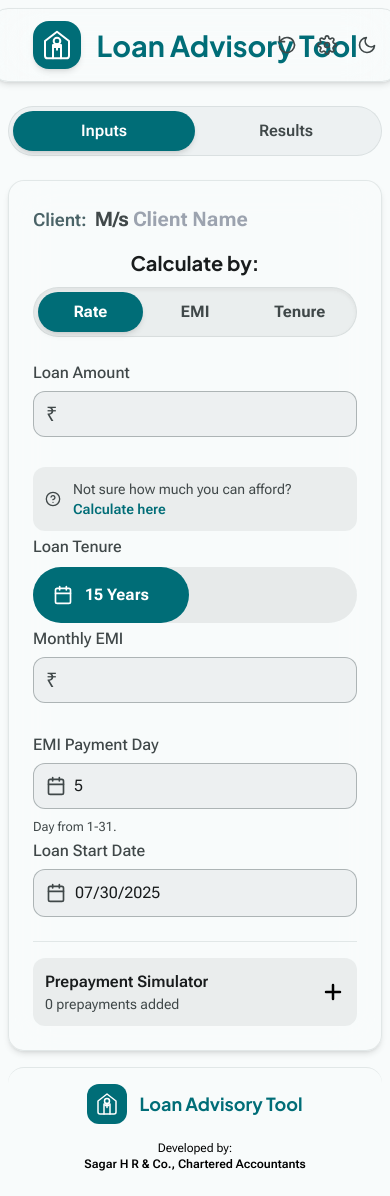
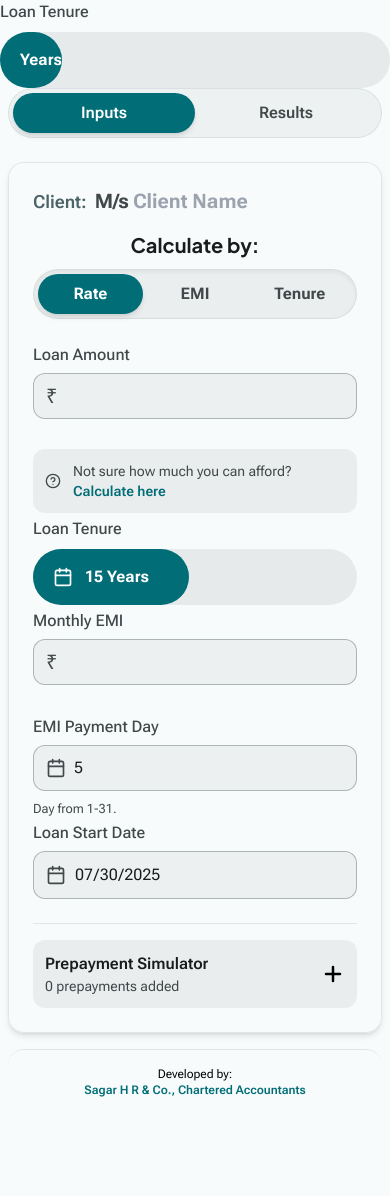
Before and after one commit to hrsagar28/loan-calculator-app, a React (Create React App) app: page / in a window 390 px wide. After the commit the page ends 1122 px from the top, so only its background shows below. Built offline with nearby package versions, Linux system fonts and the light colour scheme.

Commit message:
Improvements to footer, haptics and header in mobile layout

```diff
--- a/src/components/common/ExpressiveSlider.js
+++ b/src/components/common/ExpressiveSlider.js
@@ -17,7 +17,7 @@ const ExpressiveSlider = ({ min, max, step, value, onChange, disabled, icon: Ico
 
         if (newValue !== value) {
             // Vibrate with a short, soft pulse on each step change
-            if (navigator.vibrate) navigator.vibrate(10);
+            if (navigator.vibrate) navigator.vibrate(1);
             onChange(newValue);
         }
     }, [min, max, step, value, onChange, disabled]);
@@ -52,7 +52,7 @@ const ExpressiveSlider = ({ min, max, step, value, onChange, disabled, icon: Ico
             newValue = Math.max(min, value - step);
         }
         if (newValue !== value) {
-            if (navigator.vibrate) navigator.vibrate(10);
+            if (navigator.vibrate) navigator.vibrate(1);
             onChange(newValue);
         }
     };
--- a/src/components/layout/Footer.js
+++ b/src/components/layout/Footer.js
@@ -1,24 +1,14 @@
 import React from 'react';
-import { icons } from '../../constants/icons';
 
 const Footer = () => {
     return (
         <footer className="mt-auto p-2 md:p-4 no-print">
             <div className="max-w-8xl mx-auto text-center text-on-surface-variant/80 p-4 md:p-6 bg-surface-container/50 border-t border-outline-variant rounded-2xl">
-                <div className="flex flex-col md:flex-row justify-between items-center gap-4">
-                    <div className="flex items-center gap-3">
-                        <div className="w-10 h-10 rounded-xl flex items-center justify-center bg-primary text-on-primary">
-                            <icons.LoanLogo className="w-6 h-6" />
-                        </div>
-                        <h3 className="text-lg font-bold text-primary font-display">
-                            Loan Advisory Tool
-                        </h3>
-                    </div>
-                    <div className="text-xs md:text-right">
+                <div className="flex flex-col md:flex-row justify-center items-center gap-4">
+                    <div className="text-xs text-center">
                         <p>
                             Developed by: <br className="sm:hidden" />
-                            <span className="font-semibold">Sagar H R & Co.,</span> <br className="hidden md:block" />
-                            <span className="font-semibold">Chartered Accountants</span>
+                            <span className="font-semibold text-primary">Sagar H R & Co., Chartered Accountants</span>
                         </p>
                     </div>
                 </div>
--- a/src/components/layout/Header.js
+++ b/src/components/layout/Header.js
@@ -1,56 +1,106 @@
-import React, { useState, useEffect } from 'react';
+import React, { useState, useRef, useCallback } from 'react';
 import { icons } from '../../constants/icons';
-import Tooltip from '../common/Tooltip';
 
-const AnimatedIcon = ({ isToggled, OnIcon, OffIcon }) => (
-    <div className={`transition-transform duration-500 ease-expressive ${isToggled ? 'rotate-180' : ''}`}>
-        {isToggled ? <OnIcon /> : <OffIcon />}
-    </div>
-);
+const ExpressiveSlider = ({ min, max, step, value, onChange, disabled, icon: IconComponent, handleInteractiveClick = () => {} }) => {
+    const sliderRef = useRef(null);
+    const [isDragging, setIsDragging] = useState(false);
+    const Icon = icons[IconComponent];
+    const getPercentage = useCallback((current) => ((current - min) / (max - min)) * 100, [min, max]);
 
-const Header = ({
-    isDarkMode, setIsDarkMode,
-    setIsSettingsOpen, handleReset, handleInteractiveClick
-}) => {
-    const [headerVisible, setHeaderVisible] = useState(true);
-    const [lastScrollY, setLastScrollY] = useState(0);
+    const handleInteraction = useCallback((e) => {
+        if (!sliderRef.current || disabled) return;
+        const rect = sliderRef.current.getBoundingClientRect();
+        const clientX = e.touches ? e.touches[0].clientX : e.clientX;
+        const percentage = Math.max(0, Math.min(100, ((clientX - rect.left) / rect.width) * 100));
+        const rawValue = (percentage / 100) * (max - min) + min;
+        const newValue = Math.round(rawValue / step) * step;
 
-    useEffect(() => {
-        const handleScroll = () => {
-            const currentScrollY = window.scrollY;
-            if (currentScrollY > lastScrollY && currentScrollY > 100) {
-                setHeaderVisible(false);
-            } else {
-                setHeaderVisible(true);
-            }
-            setLastScrollY(currentScrollY);
+        if (newValue !== value) {
+            // Vibrate with a short, soft pulse on each step change
+            if (navigator.vibrate) navigator.vibrate(1);
+            onChange(newValue);
+        }
+    }, [min, max, step, value, onChange, disabled]);
+
+    const handleStart = (e) => {
+        if (disabled) return;
+        // Trigger haptic feedback on initial touch
+        handleInteractiveClick()();
+        setIsDragging(true);
+        e.preventDefault();
+        handleInteraction(e);
+        const handleMove = (moveEvent) => { moveEvent.preventDefault(); handleInteraction(moveEvent); };
+        const handleEnd = () => {
+            setIsDragging(false);
+            window.removeEventListener('mousemove', handleMove);
+            window.removeEventListener('mouseup', handleEnd);
+            window.removeEventListener('touchmove', handleMove);
+            window.removeEventListener('touchend', handleEnd);
         };
+        window.addEventListener('mousemove', handleMove);
+        window.addEventListener('mouseup', handleEnd);
+        window.addEventListener('touchmove', handleMove);
+        window.addEventListener('touchend', handleEnd);
+    };
 
-        window.addEventListener('scroll', handleScroll, { passive: true });
-        return () => window.removeEventListener('scroll', handleScroll);
-    }, [lastScrollY]);
+    const handleKeyDown = (e) => {
+        if (disabled) return;
+        let newValue = value;
+        if (e.key === 'ArrowRight' || e.key === 'ArrowUp') {
+            newValue = Math.min(max, value + step);
+        } else if (e.key === 'ArrowLeft' || e.key === 'ArrowDown') {
+            newValue = Math.max(min, value - step);
+        }
+        if (newValue !== value) {
+            if (navigator.vibrate) navigator.vibrate(1);
+            onChange(newValue);
+        }
+    };
+
+    const percentage = getPercentage(value);
 
     return (
-        <header className={`sticky top-0 z-30 p-2 md:p-4 -mx-4 mb-4 no-print transition-transform duration-300 ease-in-out ${headerVisible ? 'translate-y-0' : '-translate-y-full'}`}>
-            <div className="max-w-8xl mx-auto p-3 lg:p-4 rounded-2xl flex items-center justify-center relative bg-surface/80 border-glass glass-effect shadow-glass">
-
-                <div className="flex items-center gap-4">
-                    <div className="w-12 h-12 rounded-2xl flex items-center justify-center bg-primary text-on-primary shadow-md">
-                        <icons.LoanLogo className="w-8 h-8" />
+        <div>
+            <label htmlFor="tenure-slider" className="block font-medium mb-2 text-on-surface-variant">Loan Tenure</label>
+            <div
+                id="tenure-slider"
+                ref={sliderRef}
+                onMouseDown={handleStart}
+                onTouchStart={handleStart}
+                onKeyDown={handleKeyDown}
+                tabIndex={disabled ? -1 : 0}
+                role="slider"
+                aria-valuemin={min}
+                aria-valuemax={max}
+                aria-valuenow={value}
+                aria-valuetext={`${value} years`}
+                aria-label="Loan Tenure"
+                className={`relative w-full h-14 flex items-center rounded-full bg-surface-container-highest cursor-pointer select-none ${disabled ? 'opacity-50 cursor-not-allowed' : ''} focus:outline-none focus:ring-2 focus:ring-primary focus:ring-offset-2 focus:ring-offset-background`}
+            >
+                <div className="flex items-center gap-3 pl-5 text-on-surface-variant w-full">
+                    {Icon && <Icon />}
+                    <span className="font-bold">{value} Years</span>
+                </div>
+                <div
+                    className="absolute top-0 left-0 h-full rounded-full bg-primary flex items-center overflow-hidden"
+                    style={{ width: `${percentage}%`, transition: isDragging ? 'none' : 'width 150ms ease-out' }}
+                >
+                    <div className="flex items-center gap-3 pl-5 text-on-primary flex-shrink-0 whitespace-nowrap">
+                        {Icon && <Icon />}
+                        <span className="font-bold">{value} Years</span>
                     </div>
-                    <h1 className="text-[1.8em] md:text-[2.2em] font-bold text-primary font-display leading-tight">
-                        Loan Advisory Tool
-                    </h1>
                 </div>
-
-                <div className="absolute top-0 right-0 h-full flex items-center gap-1 md:gap-2 text-on-surface-variant p-3">
-                    <Tooltip text="Reset Data"><button aria-label="Reset Data" onClick={handleInteractiveClick(handleReset)} className="p-2 rounded-full hover:bg-surface-container-high transition-colors"><icons.RotateCcw className="w-5 h-5 md:w-6 md:h-6" /></button></Tooltip>
-                    <Tooltip text="Settings"><button aria-label="Settings" onClick={handleInteractiveClick(() => setIsSettingsOpen(true))} className="p-2 rounded-full hover:bg-surface-container-high transition-colors"><icons.Settings className="w-5 h-5 md:w-6 md:h-6" /></button></Tooltip>
-                    <Tooltip text={isDarkMode ? "Light Mode" : "Dark Mode"}><button aria-label={isDarkMode ? "Switch to Light Mode" : "Switch to Dark Mode"} onClick={handleInteractiveClick(() => setIsDarkMode(!isDarkMode))} className="p-2 rounded-full hover:bg-surface-container-high transition-colors"><AnimatedIcon isToggled={isDarkMode} OnIcon={() => <icons.Sun className="w-5 h-5 md:w-6 md:h-6" />} OffIcon={() => <icons.Moon className="w-5 h-5 md:w-6 md:h-6" />} /></button></Tooltip>
-                </div>
+                <div
+                    className="absolute top-0 h-full w-1 bg-on-primary transition-transform duration-300 ease-spring"
+                    style={{
+                        left: `calc(${percentage}% - 2px)`,
+                        transform: `translateX(-50%) scaleY(${isDragging ? 1.2 : 1})`,
+                        display: percentage > 1 && percentage < 99 ? 'block' : 'none'
+                    }}
+                ></div>
             </div>
-        </header>
+        </div>
     );
 };
 
-export default Header;
+export default ExpressiveSlider;
```
